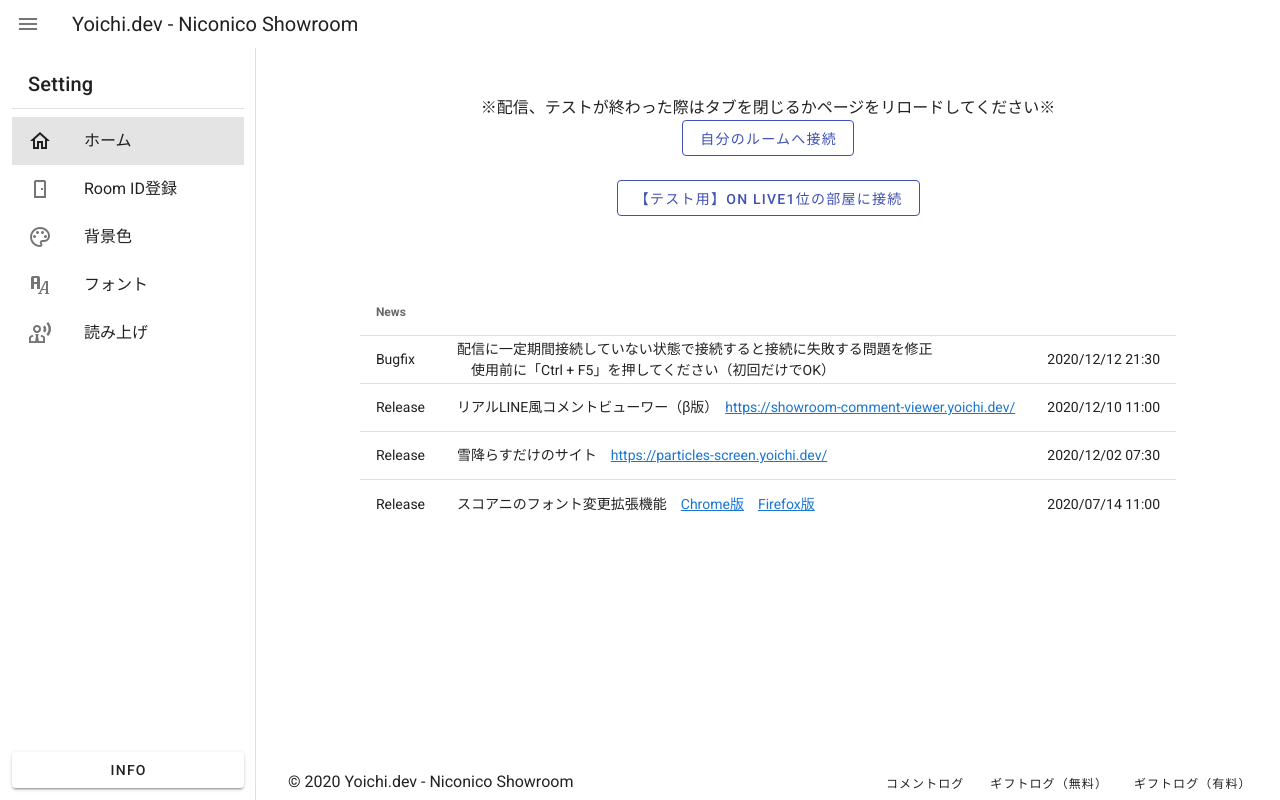
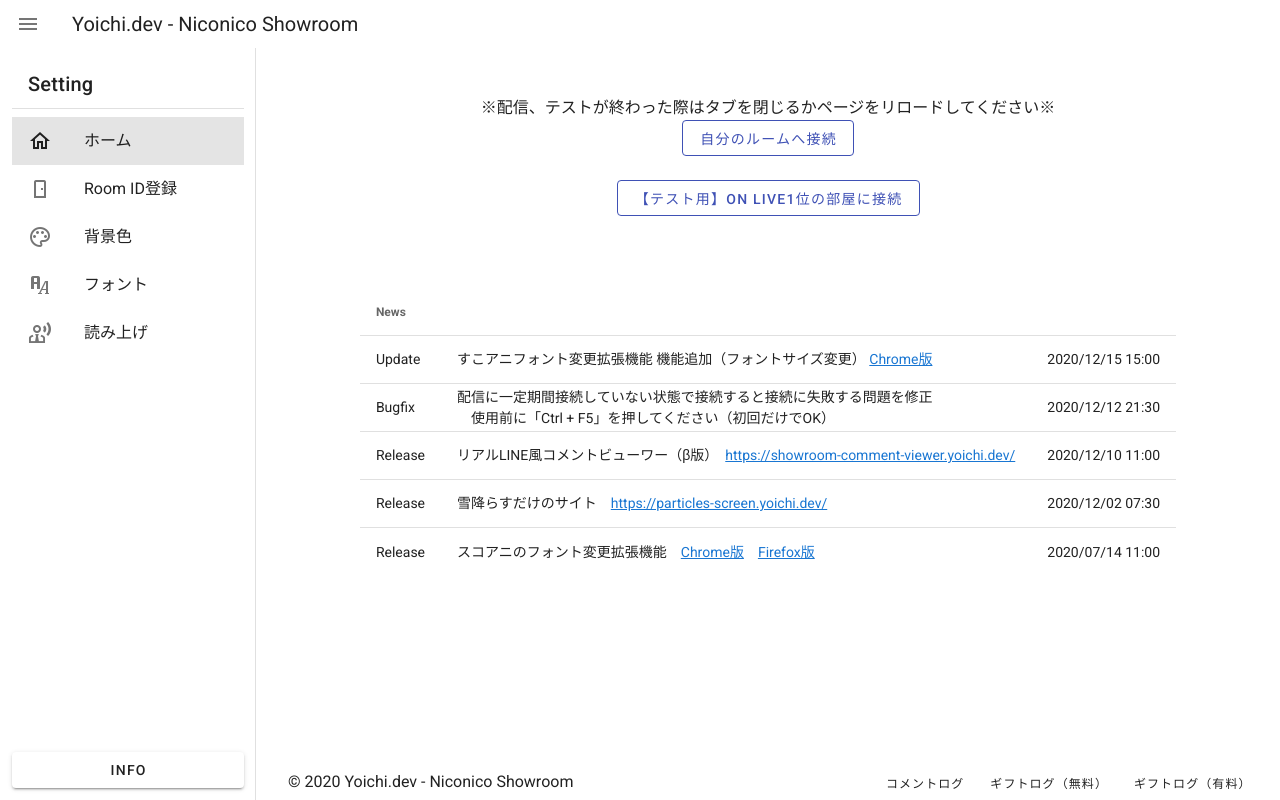
Before and after one commit to Yoichi-dev/niconico-showroom, a Nuxt app: page / in a window 1280 px wide. Built offline with nearby package versions, Linux system fonts and the light colour scheme.

Commit message:
news追加

```diff
--- a/pages/index.vue
+++ b/pages/index.vue
@@ -221,6 +221,12 @@
       top: 0,
       fontFamily: '',
       newsLists: [
+        {
+          title: 'Update',
+          content:
+            'すこアニフォント変更拡張機能 機能追加（フォントサイズ変更） <a href="https://chrome.google.com/webstore/detail/showroom-%E3%81%99%E3%81%93%E3%82%A2%E3%83%8B-%E4%BB%AE-%CE%B2%E7%89%88%E3%83%95%E3%82%A9%E3%83%B3%E3%83%88%E5%A4%89%E6%9B%B4%E6%A9%9F/nmknohiegmphpeadmmpkfdhddedfbool" target="_blank">Chrome版</a>',
+          date: '2020/12/15 15:00',
+        },
         {
           title: 'Bugfix',
           content:
```
